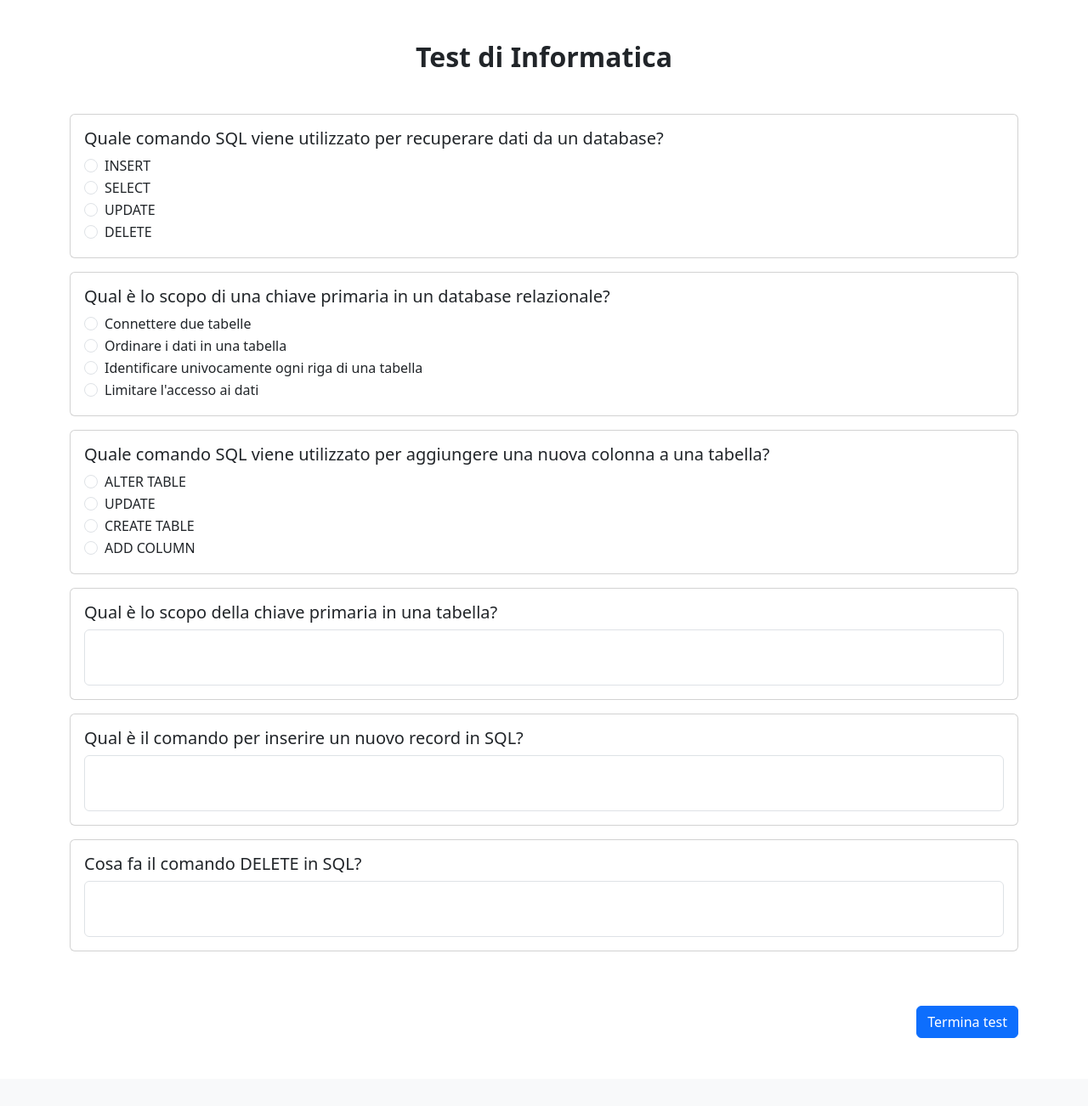
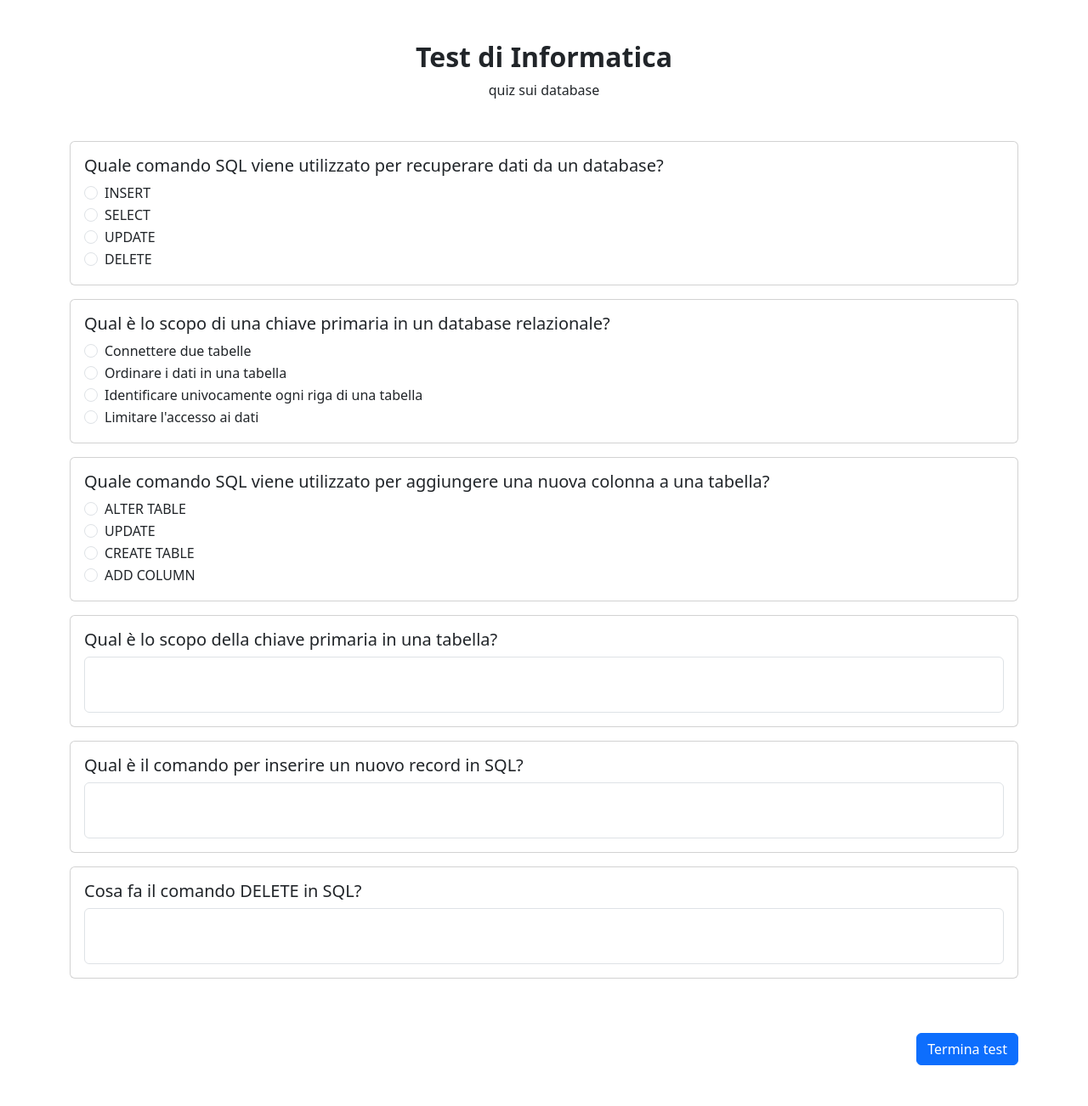
Before and after one commit to AlamRoman/programmma_quiz, a PHP site: page /svolgi_test.php?id_test=1 in a window 1280 px wide. Shown: the part 98-1400 px from the top of the page at 85% size. Before the commit the page ends 1320 px from the top, so only its background shows below. Run offline with PHP 8.4, Linux system fonts and the light colour scheme; a user stored in the database is signed in; data comes from the database, SQL or seed files in the repository.

Commit message:
added description

```diff
--- a/riepilogo.php
+++ b/riepilogo.php
@@ -124,8 +124,8 @@
 
 	<div class="mt-2">
 
-		<h2 class="fw-bold text-center my-5"><?php if(isset($test["titolo"])){echo $test["titolo"];}; ?></h2>
-
+		<h2 class="fw-bold text-center mt-5"><?php if(isset($test["titolo"])){echo $test["titolo"];}; ?></h2>
+		<p class="text-center mb-5"><?php echo $test["descrizione"] ?></p>
 		<div class="mt-3 card container p-0 w-75 mb-3" style="background-color: #efefef">
 			<div class="card-body">
 				<h4 class="fw-bold">Riepilogo</h4>
--- a/svolgi_test.php
+++ b/svolgi_test.php
@@ -111,8 +111,9 @@
     </div>
 
     <div class="my-3" style="height: 100%;">
-        <h2 class="fw-bold text-center my-5"><?php echo $test["titolo"] ?></h2>
-        <form method="POST" action="svolgi_test.php" class="w-90 container mb-3">
+        <h2 class="fw-bold text-center mt-5"><?php echo $test["titolo"] ?></h2>
+        <p class="text-center mb-5"><?php echo $test["descrizione"] ?></p>
+        <form method="POST" action="svolgi_test.php" class="w-90 container mt-3 mb-3">
             <input type="hidden" name="id_test" value="<?php echo $id_test; ?>">
             <?php
                 foreach ($domande as $domanda) {
```
